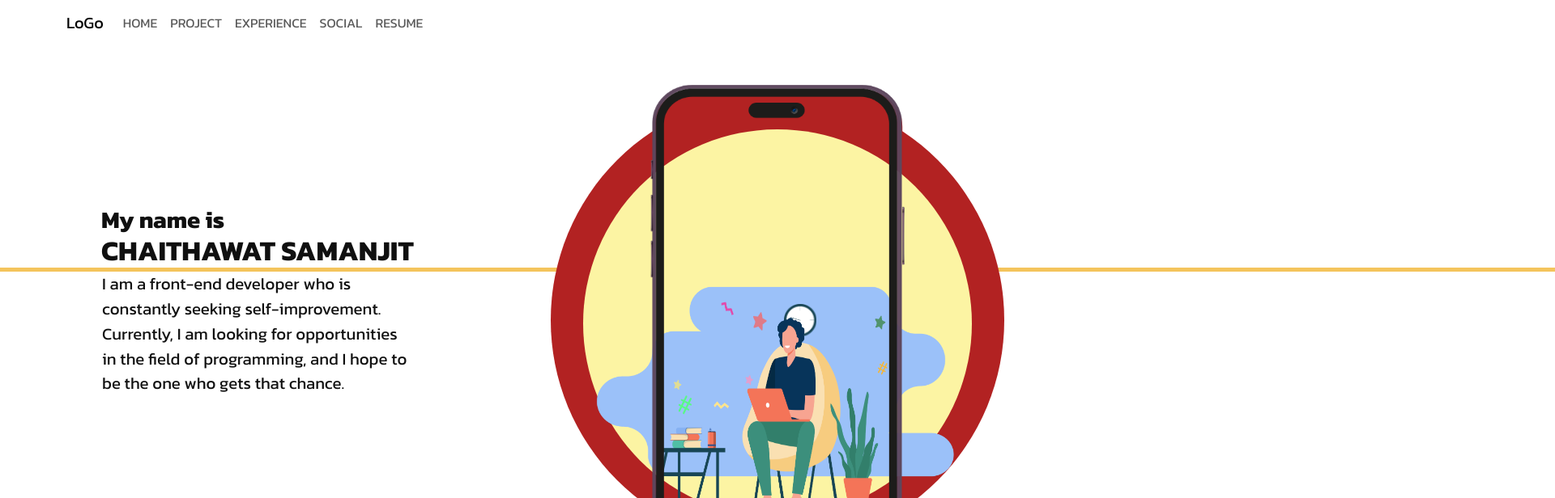
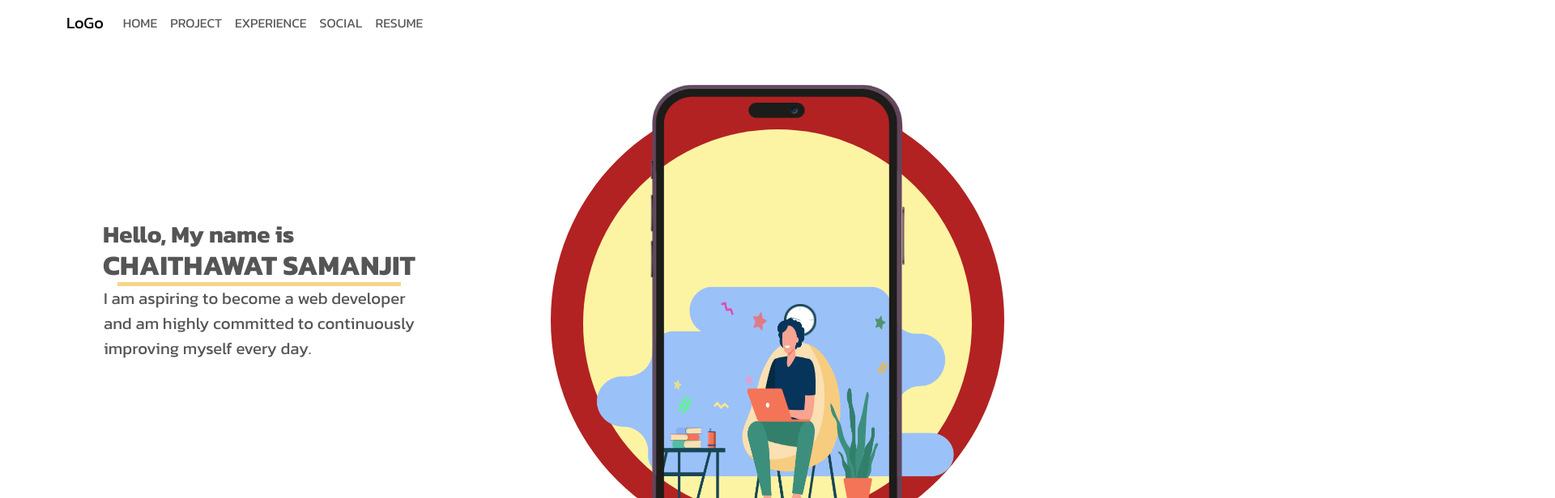
Before and after one commit to Atiprometis/vuemyport, a Vue app: page / in a window 1280 px wide. Shown: the top 616 px of the page at 81% size, 1920 px wide, since content can reach past the window. Built offline with nearby package versions, Linux system fonts and the light colour scheme; no server answers; what vue-sweetalert2 would draw is missing.

Commit message:
add edit animation add font awesone faCheronDown

```diff
--- a/src/components/banner/BigBlock.vue
+++ b/src/components/banner/BigBlock.vue
@@ -4,43 +4,44 @@
             <!--  -->
             <div class=" col-lg-6 img-b1 d-flex justify-content-center align-items-center ">
                 <swiper
-                :spaceBetween="30"
+                :spaceBetween=" 30"
 
 
                 :autoplay="{
-                delay: 11000,
+                delay: 10000,
                 disableOnInteraction: false,
                 }"
 
                 :allowTouchMove = "false"
 
                 :modules="modules"
-                class="mySwiper pb-5"
+                class="swiper pb-5"
             >
                 <swiper-slide>
-                    <!-- <img class="" width="200" height="200" :src="require(`../../assets/img/project/jisoo2.jpeg`)" alt=""> -->
+
                     <div class="pre-2 m-0 p-0 ">
                     <label class="allab ">
-                    <h1 class="ab1">My name is </h1>
+                    <h1 class="ab1">Hello, My name is </h1>
                     <h2 class="ab2 m-0 p-0 text-uppercase">Chaithawat Samanjit</h2>
                     </label>
                     <div class="line"></div>
                     <p class="all2 fadefontchange  d-flex justify-content-start align-items-start" >
-                        I am a front-end developer who is constantly seeking self-improvement. Currently, I am looking for opportunities in the field of programming, and I hope to be the one who gets that chance.
+                        {{myaboutme}}
                     </p>
+
                     </div>
 
                 </swiper-slide>
                 <swiper-slide>
-                    <!-- <img class="" width="200" height="200" :src="require(`../../assets/img/project/jisoo1.jpg`)" alt=""> -->
+
                     <div class="pre-2 " >
                         <label class="allab ">
-                        <h1 class="ab1">My project </h1>
-                        <h2 class="ab2 m-0 p-0 text-uppercase">project</h2>
+                        <h1 class="ab1">I am a Front-end </h1>
+                        <h2 class="ab2 m-0 p-0 text-uppercase">Web developer</h2>
                         </label>
                         <div class="line"></div>
                         <p class="all2 fadefontchange  d-flex justify-content-start align-items-start" >
-                            HTML
+                            {{ myskillbigblock }}
                         </p>
                     </div>
                 </swiper-slide>
@@ -104,6 +105,8 @@ export default{
         return{
             boxpre1: true,
             boxpre2: true,
+            myaboutme:"I am aspiring to become a web developer and am highly committed to continuously improving myself every day.",
+            myskillbigblock: 'I have knowledge of HTML, CSS, JavaScript, and PHP. I use frameworks such as Vue.js, Laravel, CodeIgniter, and Express.js, and my database expertise is in MySQL. Additionally, I am skilled in design and use programs like Photoshop, Illustrator, and Figma. I am also eager to learn new skills in the future.',
 
         }
     },
@@ -179,11 +182,19 @@ export default{
 .pre-1{
     display: none;
 }
+.swiper {
+    width: 100%;
+    height: 30vh;
+    box-sizing: border-box;
+  }
+
 .pre-2{
     display: block;
     animation-name: fadeIn;
-     animation-duration: 11.3s;
+     animation-duration: 10s;
     animation-iteration-count:infinite;
+    width: 100%;
+    height: 100%;
 }
 .phone{
     width: 40vh;
@@ -312,20 +323,16 @@ export default{
     /* transition: width 1s; */
     background-color: #f4c152;
     animation-name: line-animation;
-    animation-duration: 11.3s;
+    animation-duration: 9.5s;
     animation-iteration-count: infinite;
 }
 @keyframes line-animation {
-                0% {
 
+                from {
                     width:0%;
                 }
-                50% {
+                to {
                     width:60%;
-                }
-
-                100% {
-                    width:0%;
                 }
             }
 
@@ -372,12 +379,9 @@ export default{
   100% {
     opacity:0;
   }
+
   }
-/* .all2:hover{
 
-
-    opacity: 0.6;
-} */
 
 .fadefontchange{
 
--- a/src/components/history/AboutTimeline.vue
+++ b/src/components/history/AboutTimeline.vue
@@ -79,7 +79,7 @@ import axios from 'axios'
             try{
                 const response = await axios.get('http://localhost:3000/readexp')
                this.projects = response.data
-               console.log('project = '+ this.projects)
+
             } catch(error){
                 return console.error('Error fetching quotes:', error);
             }
@@ -88,7 +88,7 @@ import axios from 'axios'
             try{
                 const response = await axios.get('http://localhost:3000/readeducation')
                this.educations = response.data
-               console.log('project = '+ this.projects)
+
             } catch(error){
                 return console.error('Error fetching quotes:', error);
             }
--- a/src/components/mybgandskill/MyBackGround.vue
+++ b/src/components/mybgandskill/MyBackGround.vue
@@ -113,7 +113,7 @@ export default{
                         for (let i = 0; i < animation_element.length; i++) {
                             const el = animation_element[i];
                             observer.observe(el);
-                            console.log('Observing:', el);
+
                         }
                 }
 
--- a/src/components/projectsall/ProjectDetail.vue
+++ b/src/components/projectsall/ProjectDetail.vue
@@ -5,15 +5,20 @@
     <div class="container-fluid ">
   <div class="row">
 
-      <div class="banner-main p-0 m-0 col-lg-12 d-flex justify-content-center align-items-center"
+      <div class="banner-main p-0 m-0 col-lg-12 d-flex justify-content-center align-items-center flex-column"
       :style="{'--background-image-url':`url(${imgUrlBanner})`}">
 
           <div class=" d-flex flex-column">
             <h1 class="heading-main"> {{ projectDetail[0].projectName }}</h1>
-            <p class="heading-main">{{ projectDetail[0].projectType }}</p>
+            <p class="heading-main">{{ projectDetail[0].projectType }}
+
+            </p>
 
           </div>
-      </div>
+          <h1 class="animation-up-and-down  text-light position-absolute" style="z-index: 1; bottom: 0;">
+            <font-awesome-icon :icon="['fas', 'chevron-down']" />
+          </h1>
+        </div>
       <div class="box" ></div>
 
       <div class="col-lg-12 animete-top-down" >
@@ -25,15 +30,19 @@
       <div class="col-lg-12 add-opacity  "  style="background-color: #dda15e">
         <div class="skill-all project_content flex-column animete-top-down">
           <h5 class="projecthead_text text-light">Technology</h5>
+          <ul class=" d-flex justify-content-start ">
+            <li>sad</li>
+          </ul>
           <span class="skill-text-content text-light">{{ skillContent }}</span>
         </div>
       </div>
 
-      <div class="col-lg-12 d-flex flex-row pt-5 pb-5 " >
+      <div class="col-lg-12 d-flex flex-row p-0 m-0" >
         <div class="photo-project "  v-for="(image,index) in imgUrl.slice(0,4) " :key="index">
-          <img class="" style="height:300px;width: 300px;" :src="image.imgFromDatabase" alt="">
+          <img class="img_project_style" :src="image.imgFromDatabase" alt="">
         </div>
       </div>
+
 
 
   </div>
@@ -53,7 +62,7 @@ export default {
     return {
       id: null,
       projectDetail:[{
-        projectName:'asdsadasdasd',
+        projectName:'ชื่อโปรเจค',
         projectType:'WEBSITE',
 
       }],
@@ -91,23 +100,19 @@ export default {
                        const observer = new IntersectionObserver((entries)=>{
 
                            entries.forEach((entry)=>{
-                               // console.log(entry.boundingClientRect.top )
+
                                 if (entry.intersectionRatio > 0.4) {
-                               let ratio = entry.intersectionRatio.toFixed(4);
-                           console.log(entry.target, "has started leaving the viewport (ratio "+ratio+")");
+                          //      let ratio = entry.intersectionRatio.toFixed(4);
+                          //  console.log(entry.target, "has started leaving the viewport (ratio "+ratio+")");
                            entry.target.classList.add('add-animate');
 
-                               //  entry.target.classList.remove('animete');
                                    }
                                    else if (entry.intersectionRatio < 0.4) {
-                           let ratio = entry.intersectionRatio.toFixed(4);
-                           console.log(entry.target, "has started entering the viewport (ratio "+ratio+")");
-                           // entry.target.classList.add('animete');
-                           entry.target.classList.remove('add-animate');
+                          //  let ratio = entry.intersectionRatio.toFixed(4);
+                          //  console.log(entry.target, "has started entering the viewport (ratio "+ratio+")");
+
+                          //  entry.target.classList.remove('add-animate');
                                    }
-                               // else{
-                               //     entry.target.classList.remove('animete');
-                               // }
                            })
 
                        },{
@@ -151,9 +156,16 @@ export default {
       z-index: 0;
 
     }
-
-
-
+    .skill-all ul  {
+      width: 100%;
+      list-style-type: disc;
+      padding-left: 20px;
+      }
+    /* li {
+    list-style-type: disc;
+    padding-left: 20px;
+    width: 100%;
+  } */
   .heading-main{
     color: #fff;
     z-index: 1;
@@ -173,7 +185,15 @@ export default {
 
   }
   .col-lg-12:nth-of-type(4) .project_content  {
-    height: 100vh;
+    height: 60vh;
+    justify-content:start;
+    padding-top:20px;
+
+  }
+  .col-lg-12:nth-of-type(4) .project_content  ul li{
+    justify-content:start;
+    align-items: start;
+
 
   }
   .projectcontent_text{
@@ -181,7 +201,13 @@ export default {
   }
   .photo-project{
     width:100%;
-
+    height:40vh;
+  }
+  .img_project_style{
+     flex:1;
+    width: 100%;
+    height: 100%;
+    object-fit: cover;
   }
   .project_ivisible{
 
@@ -225,6 +251,27 @@ export default {
     animation-iteration-count: infinite;
     animation-delay: 0.8s;
 }
+.animation-up-and-down{
+    animation-name: add-up-and-down;
+    animation-duration: 2s;
+    animation-iteration-count: infinite;
+    animation-delay: 0.8s;
+}
+
+@keyframes add-up-and-down {
+            0% {
+
+              transform: translate(0,0px);
+            }
+            50% {
+              transform: translate(0,-10px);
+            }
+            100% {
+              transform: translate(0,0px);
+            }
+
+}
+
 
 .add-animate{
 
--- a/src/main.js
+++ b/src/main.js
@@ -13,7 +13,7 @@ import { library } from '@fortawesome/fontawesome-svg-core'
 import { FontAwesomeIcon } from '@fortawesome/vue-fontawesome'
 
 /* import specific icons */
-import { faUserSecret,faEye } from '@fortawesome/free-solid-svg-icons'
+import { faUserSecret,faEye,faChevronDown } from '@fortawesome/free-solid-svg-icons'
 import { faFacebook,faLinkedin,faGithub,faHtml5,faCss3Alt,faJs,faVuejs,faPhp,faLaravel } from '@fortawesome/free-brands-svg-icons'
 import store from './store'
 
@@ -24,7 +24,7 @@ import 'sweetalert2/dist/sweetalert2.min.css';
 
 
 /* add icons to the library */
-library.add(faUserSecret,faFacebook,faLinkedin,faGithub,faEye,faHtml5,faCss3Alt,faJs,faVuejs,faPhp,faLaravel)
+library.add(faUserSecret,faFacebook,faLinkedin,faGithub,faEye,faHtml5,faCss3Alt,faJs,faVuejs,faPhp,faLaravel,faChevronDown)
 
 
 createApp(App).use(store)
--- a/src/router/index.js
+++ b/src/router/index.js
@@ -21,9 +21,7 @@ const router = createRouter({
 
     ],
     scrollBehavior(to, from, savedPosition) {
-        console.log('To:', to);
-    console.log('From:', from);
-    console.log('Saved Position:', savedPosition);
+
         if (savedPosition) {
             return savedPosition;
         } else {
```
